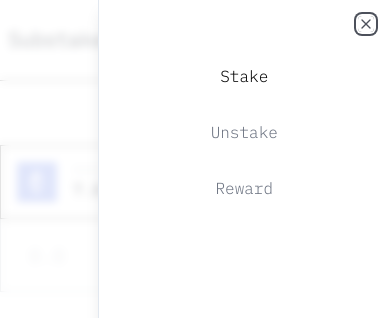
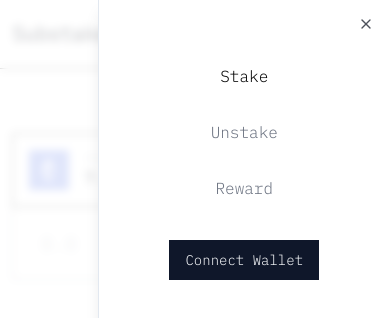
Before and after one commit to anubhav11156/Substake, a Next.js app in the folder frontend/: page /application/stake in a window 390 px wide. Both pictures are taken after a click on the button 370 px from the left and 40 px from the top of the page. Shown: the top 318 px of the page. Built offline with nearby package versions, Linux system fonts and the light colour scheme.

Commit message:
Navbar UI tweaks

```diff
--- a/frontend/app/application/stake/page.tsx
+++ b/frontend/app/application/stake/page.tsx
@@ -7,7 +7,7 @@ import { Input } from "@/components/ui/input";
 const StakePage: NextPage = () => {
   return (
     <div className="max-w-[80rem] mx-auto w-full">
-      <div className="mt-16 flex flex-col w-full max-w-lg mx-auto items-center">
+      <div className="mt-16 flex flex-col w-full max-w-lg mx-auto items-center px-3 sm:px-0">
         <div className="shadow-sm relative border border-black p-4 w-full flex items-center gap-4">
           <Image src="/eth.svg" width={40} height={40} alt="eth" />
           <div className="flex flex-col">
--- a/frontend/components/MobileNavLinks.tsx
+++ b/frontend/components/MobileNavLinks.tsx
@@ -2,6 +2,7 @@ import { Menu } from "lucide-react";
 
 import { Sheet, SheetContent, SheetTrigger } from "@/components/ui/sheet";
 import NavLinks from "./NavLinks";
+import { Button } from "./ui/button";
 
 const MobileNavLinks: React.FC = () => {
   return (
@@ -11,7 +12,10 @@ const MobileNavLinks: React.FC = () => {
       </SheetTrigger>
       {/* @ts-ignore */}
       <SheetContent>
-        <NavLinks className="flex flex-col mt-10" />
+        <div className="flex flex-col gap-10 w-full items-center pt-10">
+          <NavLinks className="flex flex-col" />
+          <Button className="rounded-none">Connect Wallet</Button>
+        </div>
       </SheetContent>
     </Sheet>
   );
--- a/frontend/components/Navbar.tsx
+++ b/frontend/components/Navbar.tsx
@@ -11,7 +11,7 @@ interface NavbarProps {
 const Navbar: React.FC<NavbarProps> = ({ isNavLink = true }) => {
   return (
     <header className="w-full border-b border-black">
-      <div className="flex items-center justify-between max-w-[80rem] w-full mx-auto py-5 px-2">
+      <div className="flex items-center justify-between max-w-[80rem] w-full mx-auto py-5 px-3">
         <div className="flex items-center gap-16">
           <Link href="/">
             <p className="text-xl font-bold">Substake</p>
@@ -27,7 +27,6 @@ const Navbar: React.FC<NavbarProps> = ({ isNavLink = true }) => {
 
         {isNavLink && (
           <div className="sm:hidden flex items-center gap-4">
-            <Button className="rounded-none">Connect Wallet</Button>
             <MobileNavLinks />
           </div>
         )}
```
